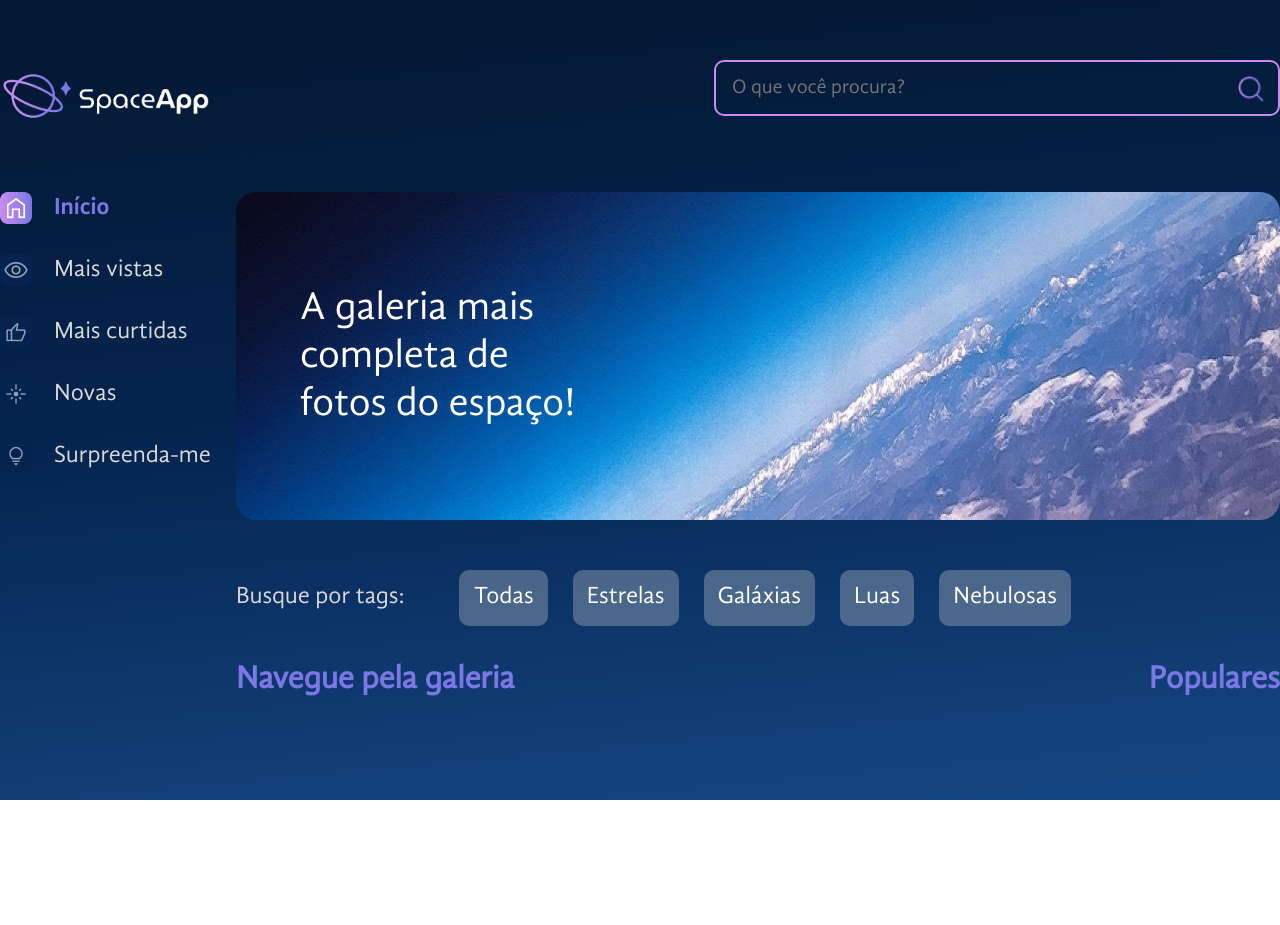
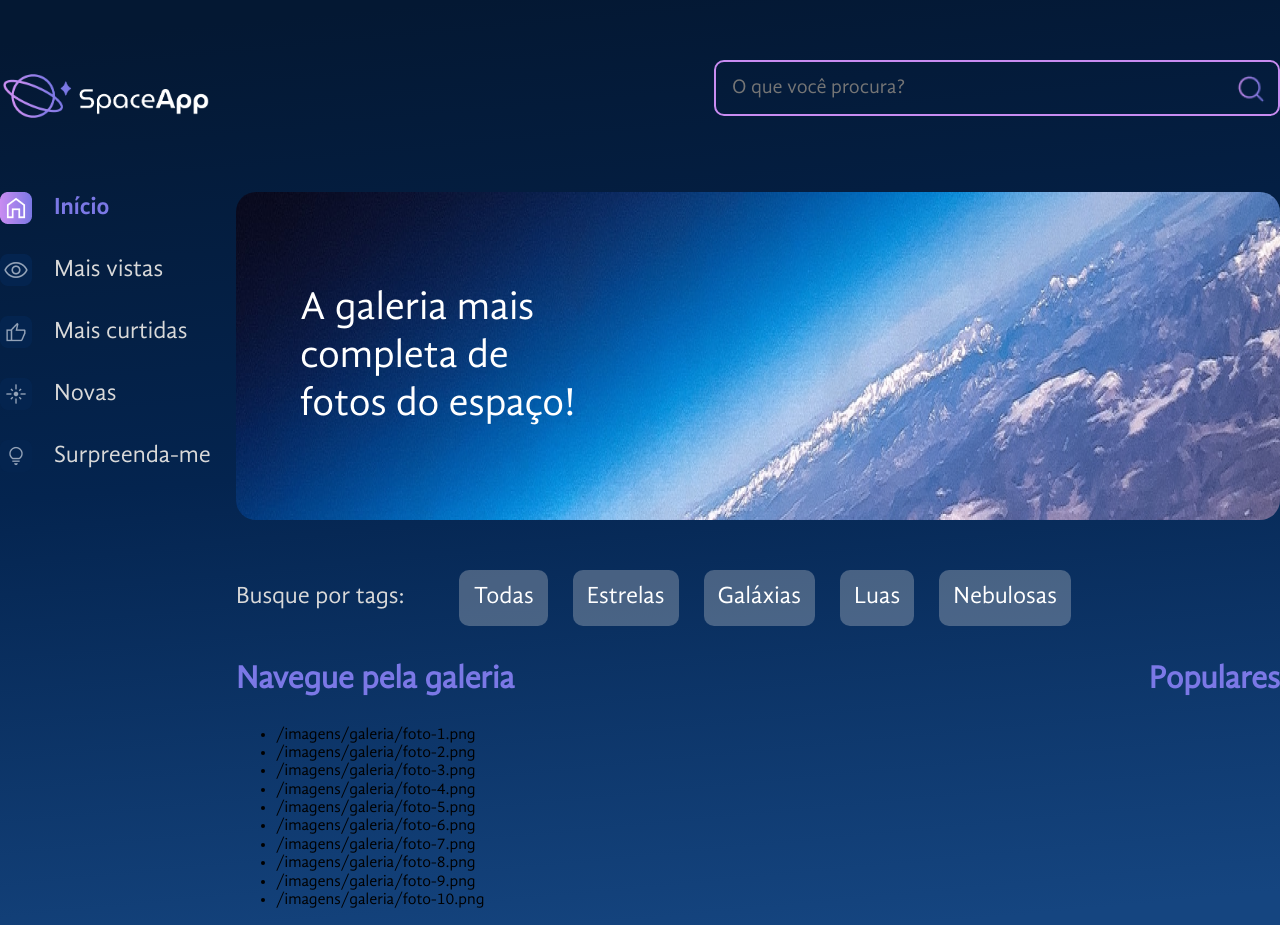
Before and after one commit to jardelgcunha/space-app, a React (Vite) app: page / in a window 1280 px wide. Before the commit the page ends 800 px from the top, so only its background shows below. Built offline with nearby package versions, Linux system fonts and the light colour scheme.

Commit message:
Starting the structure of image gallery
- Using useState;
- Importing images;
- Styling.

```diff
--- a/src/App.jsx
+++ b/src/App.jsx
@@ -5,6 +5,9 @@ import BarraLateral from './componentes/BarraLateral';
 import Banner from './componentes/Banner';
 import bannerBackground from './assets/banner.png';
 import Galeria from './componentes/Galeria';
+
+import fotos from './fotos.json';
+import { useState } from 'react';
 
 const FundoGradiente = styled.div`
     background: linear-gradient(
@@ -34,7 +37,9 @@ const ConteudoGaleria = styled.section`
     flex-grow: 1;
 `;
 
-function App() {
+const App = () => {
+    const [fotosDaGaleria, setFotosDaGaleria] = useState(fotos);
+
     return (
         <FundoGradiente>
             <EstilosGlobais />
@@ -47,12 +52,12 @@ function App() {
                             texto="A galeria mais completa de fotos do espaço!"
                             backgroundImage={bannerBackground}
                         />
-                        <Galeria />
+                        <Galeria fotos={fotosDaGaleria} />
                     </ConteudoGaleria>
                 </MainContainer>
             </AppContainer>
         </FundoGradiente>
     );
-}
+};
 
 export default App;
--- a/src/componentes/Galeria/index.jsx
+++ b/src/componentes/Galeria/index.jsx
@@ -11,13 +11,18 @@ const SecaoFluida = styled.section`
     flex-grow: 1;
 `;
 
-const Galeria = () => {
+const Galeria = ({ fotos = [] }) => {
     return (
         <>
             <Tags />
             <GaleriaContainer>
                 <SecaoFluida>
                     <Titulo>Navegue pela galeria</Titulo>
+                    <ul>
+                        {fotos.map((foto) => (
+                            <li>{foto.path}</li>
+                        ))}
+                    </ul>
                 </SecaoFluida>
                 <Populares />
             </GaleriaContainer>
```
